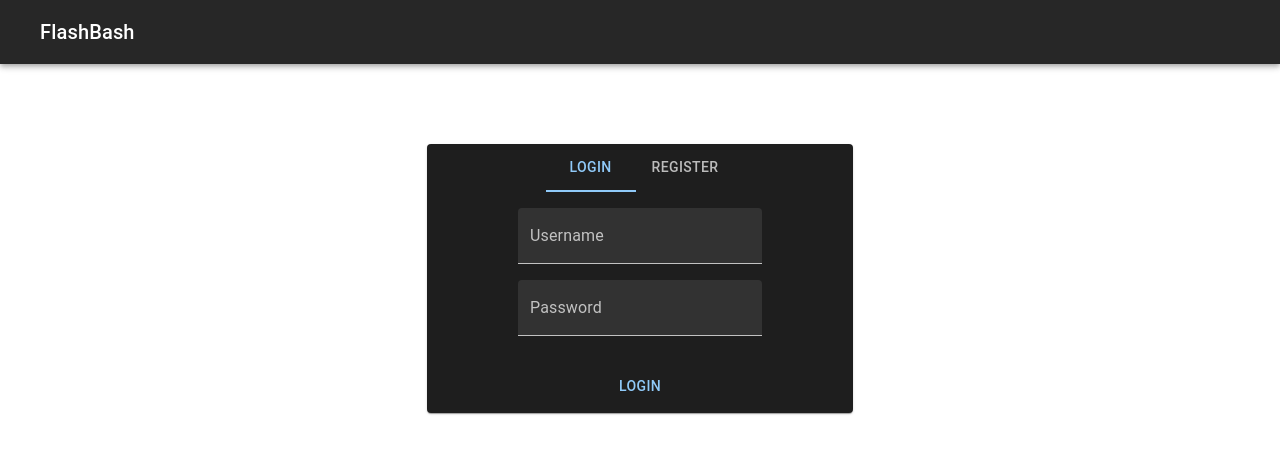
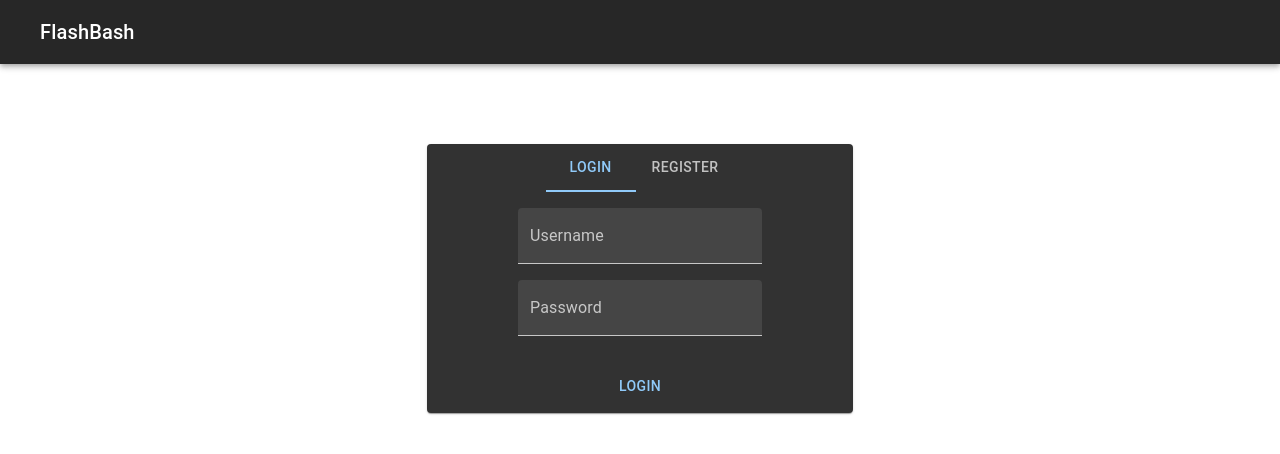
Before and after one commit to 220523-Java-React/flash-bash-ui, a React (Create React App) app: page /login in a window 1280 px wide. Shown: the top 454 px of the page. Built offline with nearby package versions, Linux system fonts and the light colour scheme.

Commit message:
update landing page color

```diff
--- a/src/pages/LandingPage.js
+++ b/src/pages/LandingPage.js
@@ -16,7 +16,7 @@ export default function LandingPage({updateError, updateAppUser}){
     return <>
         <Stack container={"true"} direction={"column"} alignItems={"center"} justifyContent={"center"} paddingTop={10}>
             <Stack item={"true"} width={1/3}>
-                <Card sx={{ display: "flex", flexDirection: "column", alignItems:"center"}}>
+                <Card sx={{ display: "flex", flexDirection: "column", alignItems:"center", backgroundColor: "#272727"}}>
                     <Tabs value={selectedTab} onChange={handleChange} aria-label={"login/registration tab selection"}>
                         <Tab label={"Login"} />
                         <Tab label={"Register"} />
```
